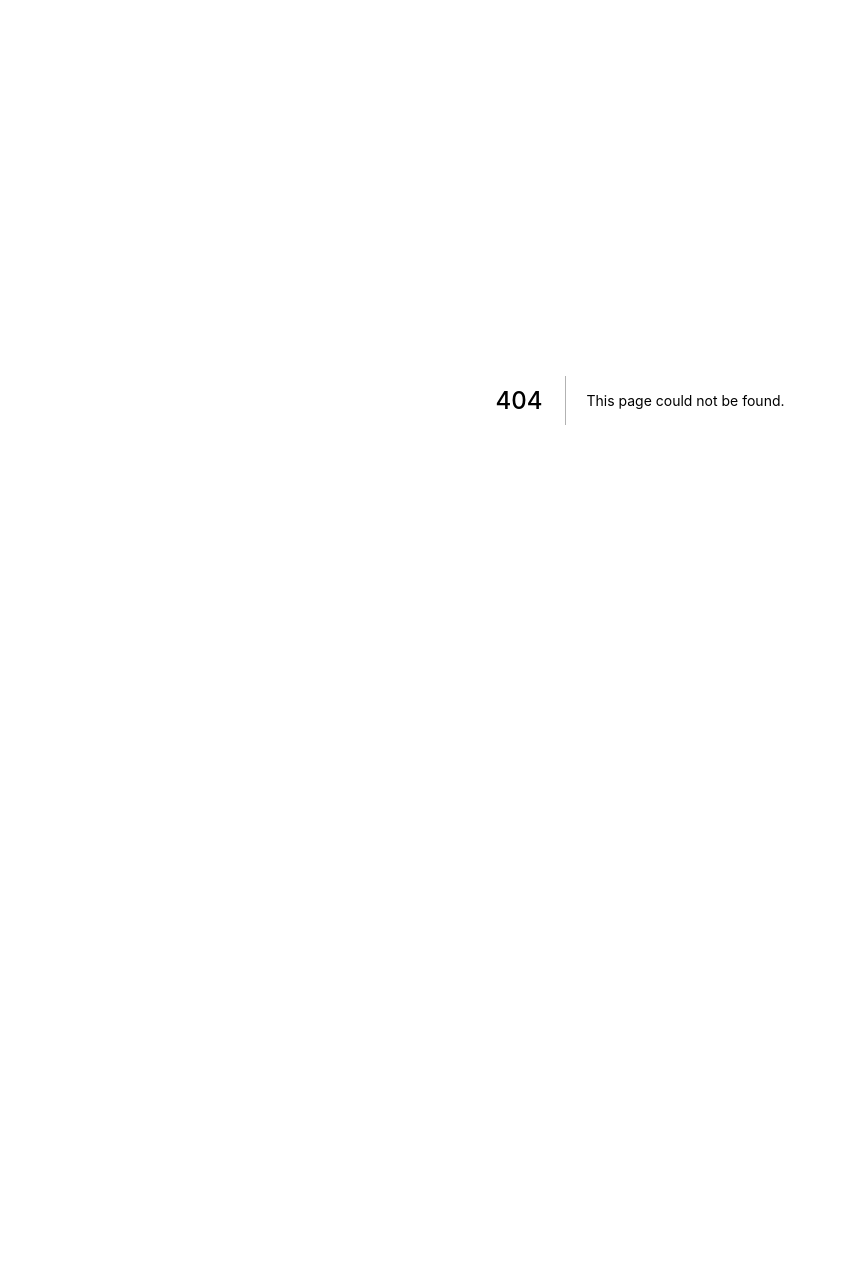
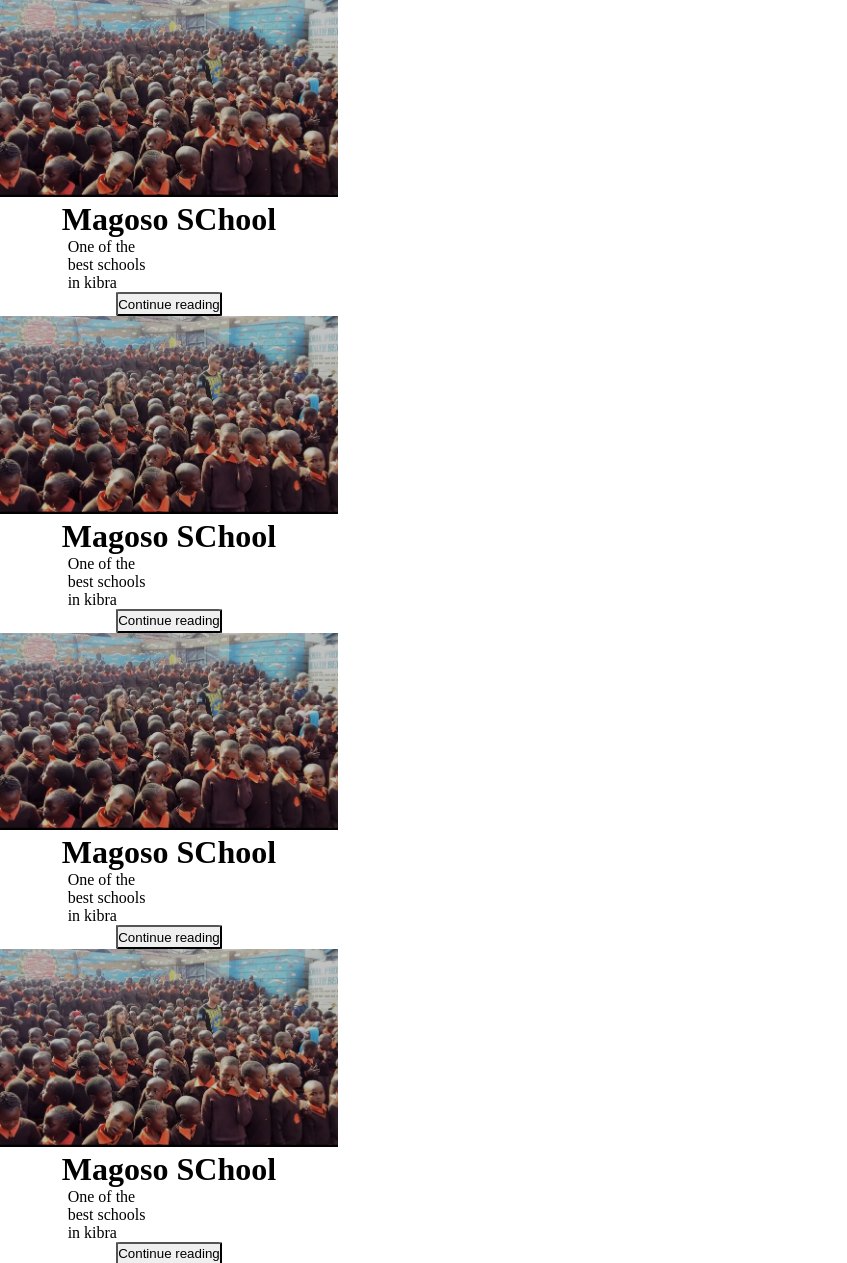
Before and after one commit to adembasharon/magoso, a Next.js app in the folder frontend/: page /blog in a window 1280 px wide. Before the commit this address had no page. Shown: the top 1263 px of the page, without its empty margins (0-847 px from the left). Before the commit the page ends 800 px from the top, so only its background shows below. Built offline with nearby package versions, Linux system fonts and the light colour scheme.

Commit message:
created blog UI

```diff
--- /dev/null
+++ b/frontend/pages/blog.js
@@ -0,0 +1,111 @@
+import React from "react"
+import blog from "../public/images/navBackground.jpg"
+import Image from "next/image"
+
+const BlogPost=()=>{
+return (
+    <div className="bog_container">
+        <div className="blog_single_post">
+<div>
+    <Image src={blog}/>
+
+</div>
+<div>
+    <h1>Magoso SChool</h1>
+</div>
+<div>
+    <p>One of the best schools in kibra</p>
+</div>
+<div>
+<button>Continue reading</button>
+</div>
+</div>
+
+
+
+<div className="blog_single_post">
+<div>
+    <Image src={blog}/>
+
+</div>
+<div>
+    <h1>Magoso SChool</h1>
+</div>
+<div>
+    <p>One of the best schools in kibra</p>
+</div>
+<div>
+<button>Continue reading</button>
+</div>
+
+
+
+</div>
+
+
+<div className="blog_single_post">
+<div>
+    <Image src={blog}/>
+
+</div>
+<div>
+    <h1>Magoso SChool</h1>
+</div>
+<div>
+    <p>One of the best schools in kibra</p>
+</div>
+<div>
+<button>Continue reading</button>
+</div>
+
+
+
+</div>
+
+
+<div className="blog_single_post">
+<div>
+    <Image src={blog}/>
+
+</div>
+<div>
+    <h1>Magoso SChool</h1>
+</div>
+<div>
+    <p>One of the best schools in kibra</p>
+</div>
+<div>
+<button>Continue reading</button>
+</div>
+
+
+
+</div>
+
+
+
+<div className="blog_single_post">
+<div>
+    <Image src={blog}/>
+
+</div>
+<div>
+    <h1>Magoso SChool</h1>
+</div>
+<div>
+    <p>One of the best schools in kibra</p>
+</div>
+<div>
+<button>Continue reading</button>
+</div>
+
+
+
+</div>
+
+
+    </div>
+)
+
+}
+export default BlogPost
--- a/frontend/pages/index.js
+++ b/frontend/pages/index.js
@@ -1,4 +1,5 @@
-import Contact from "./contact/contact";
+import BlogPost from "./blog";
+
 
 import Head from "next/head";
 
@@ -25,7 +26,7 @@ export default function Home() {
         ></script>
       </Head>
 
-        <Contact />
+        <BlogPost/>
 
 
     </div>
--- a/frontend/styles/globals.css
+++ b/frontend/styles/globals.css
@@ -52,3 +52,24 @@ body{
   height:100%h;
   width:100%
 }
+/* BLOG POSTS */
+.bog_container{
+  display: flex;
+  flex-direction: column;
+  width: 80%;
+  flex-wrap: wrap;
+}
+.blog_single_post{
+  width: 33%;
+  display: flex;
+  align-items: center;
+  flex-direction: column;
+}
+.bog_container button{
+  border-radius: 4%;
+  padding: .2em 0;
+}
+
+.bog_container p{
+  width: 40%;
+}
```
